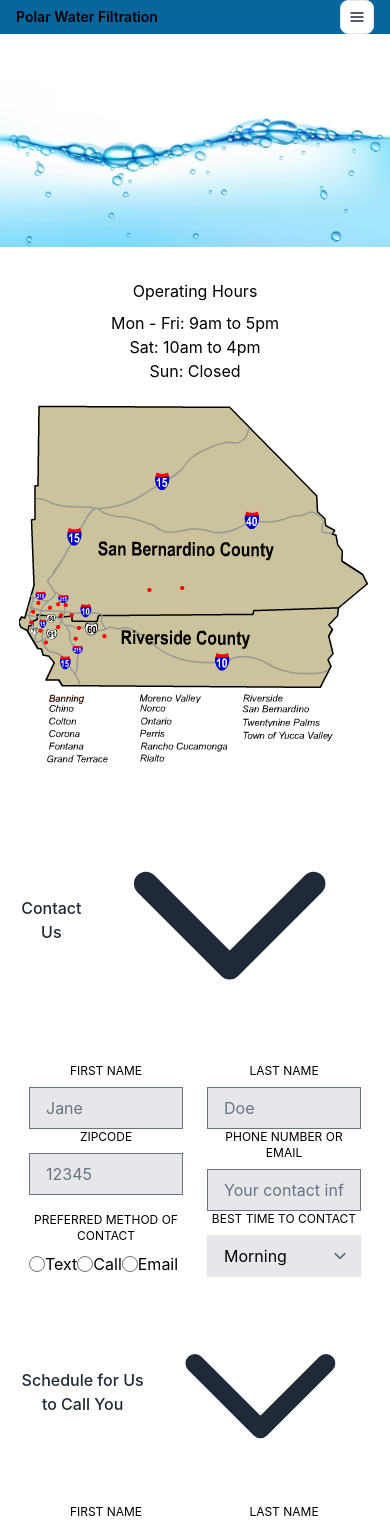
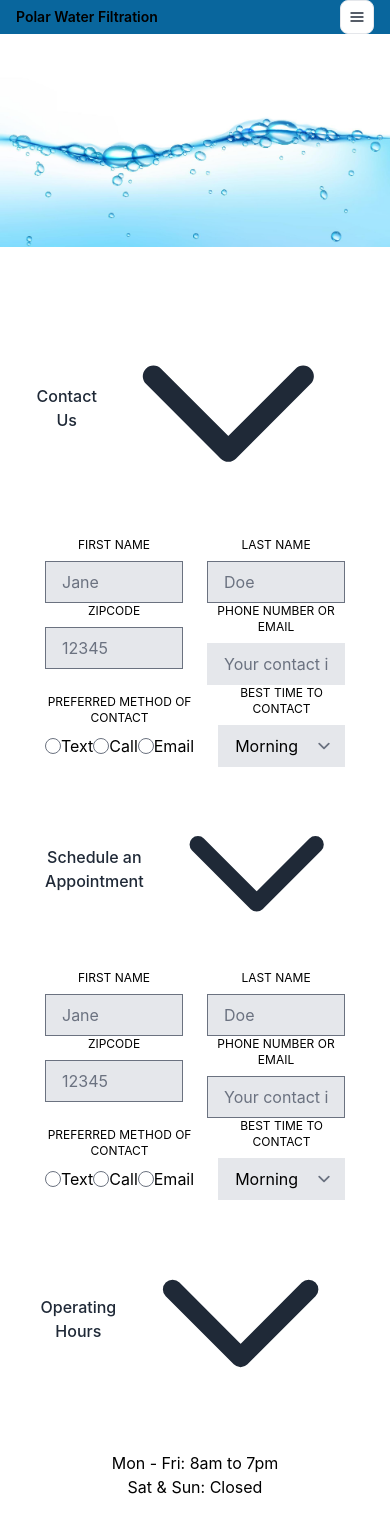
Before and after one commit to Nolden33/PolarWater, a React (Create React App) app in the folder polarwater/: page /contactUs in a window 390 px wide. Shown: the top 1526 px of the page. Built offline with nearby package versions, Linux system fonts and the light colour scheme.

Commit message:
contactUs/FAQ section

```diff
--- a/polarwater/src/App.css
+++ b/polarwater/src/App.css
@@ -75,7 +75,7 @@
 }
 
 .blueSix {
-	background-color: #e1f9ff;
+	background-color: #eaf9fd;
 }
 
 .redTextOne {
--- a/polarwater/src/components/contactUs/AccordionOne.jsx
+++ b/polarwater/src/components/contactUs/AccordionOne.jsx
@@ -61,7 +61,7 @@ function AccordionOne() {
 									Phone Number or Email
 								</label>
 								<input
-									className="appearance-none block w-full bg-gray-200 text-gray-700 border rounded py-3 px-4 leading-tight focus:outline-none focus:bg-white"
+									className="appearance-none block w-full bg-gray-200 text-gray-700 border border-gray-200 rounded py-3 px-4 leading-tight focus:outline-none focus:bg-white"
 									id="grid-contact"
 									type="text"
 									placeholder="Your contact information"
@@ -115,7 +115,7 @@ function AccordionOne() {
 									Best Time to Contact
 								</label>
 								<select
-									className="block w-full bg-gray-200 border border-gray-200 text-gray-700 py-3 px-4 pr-8 rounded leading-tight focus:outline-none focus:bg-white focus:border-gray-500"
+									className="appearance-none block w-full bg-gray-200 border border-gray-200 text-gray-700 py-3 px-4 pr-8 rounded leading-tight focus:outline-none focus:bg-white focus:border-gray-500"
 									id="grid-time"
 								>
 									<option>Morning</option>
--- a/polarwater/src/components/contactUs/ContactUs.jsx
+++ b/polarwater/src/components/contactUs/ContactUs.jsx
@@ -13,20 +13,40 @@ function ContactUs() {
 
 	const accordionItems = [
 		{
-            id: "one",
+			id: 1,
 			title: "Contact Us",
-            content: <Acc1 />
+			content: <Acc1 />,
 		},
 		{
-            id: "two",
-            title: "Schedule for Us to Call You",
-            content: <Acc2 />
+			id: 2,
+			title: "Schedule an Appointment",
+			content: <Acc2 />,
 		},
         {
-            id: "three",
+            id: 3,
+			title: "Operating Hours",
+			content:
+            <div className="p-4 text-lg text-left">
+                <p>Mon - Fri: 8am to 7pm</p>
+                <p>Sat & Sun: Closed</p>
+            </div>,
+		},
+		{
+            id: 4,
+			title: "Area of Operation",
+			content:
+            <img
+                src={Map}
+                alt="Map of the Inland Empire"
+                className="max-w-full h-auto rounded-lg"
+            />,
+		},
+        {
+            id: 5,
             title: "Social Medias",
-            content: "This is the first item's accordion body. It is hidden by default..."
-        }
+            content:
+                "This is the first item's accordion body. It is hidden by default...",
+        },
 	];
 
 	return (
@@ -34,52 +54,71 @@ function ContactUs() {
             {/* Title and Banner section */}
             <div className="relative block overflow-hidden dark:focus:outline-none">
                 <div className="aspect-w-12 aspect-h-7 sm:aspect-none overflow-hidden">
-          <img className="w-full h-80 object-cover" src={Water} alt="Water Filtration Systems" />
+                    <img
+                        className="w-full h-80 object-cover"
+                        src={Water}
+                        alt="Water Filtration Systems"
+                    />
                 </div>
                 <div className="absolute bottom-48 lg:start-40 md:start-20 p-2">
-          <div className="p-3 text-3xl font-bold text-black">
-            Contact Us
-          </div>
-        </div>
-      </div>
-      {/* Grid Layout */}
-      <div className="grid grid-rows-3 gap-4 p-4">
-        {/* Row 1: Banner and Title - Already included above */}
-
-        {/* Row 2: Brief Description and Image */}
-        <div className="flex flex-col md:flex-row justify-between items-center">
-          <div className="p-4 text-lg">
-            <h2 className="font-bold text-xl mb-2">Operating Hours</h2>
-            <p>Mon - Fri: 9am to 5pm</p>
-            <p>Sat: 10am to 4pm</p>
-            <p>Sun: Closed</p>
-          </div>
-          <div>
-            <img src={Map} alt="Map of the Inland Empire" className="max-w-full h-auto rounded-lg" />
+                    <div className="p-3 text-3xl font-bold text-black">Frequently Asked Questions</div>
                 </div>
             </div>
 
-        {/* Row 3: Accordion for Contact Us, Schedule, and Social Medias */}
+            {/* Grid Layout */}
+			<div className="container mx-auto p-4 lg:px-40">
+				<div className="grid grid-rows-3 gap-4 p-4">
+
+					{/* Accordion for Contact Us, Schedule, and Social Medias */}
 					<div className="flex flex-col gap-4">
 						{accordionItems.map(({ id, title, content }) => (
-                    <div key={id} className={`border ${activeId === id ? 'border-blue-600' : 'border-transparent'} rounded-lg overflow-hidden transition-colors`}>
+							<div
+								key={id}
+								className={`border ${
+									activeId === id ? "border-blue-600" : "border-transparent"
+								} rounded-lg overflow-hidden transition-colors`}
+							>
 								<button
-                            className={`flex justify-between items-center w-full px-5 py-4 text-left text-gray-800 font-medium hover:bg-gray-100 focus:outline-none ${activeId === id ? 'text-blue-600' : ''}`}
+									className={`flex justify-between items-center w-full px-5 py-4 text-left text-gray-800 font-medium hover:bg-gray-100 focus:outline-none ${
+										activeId === id ? "text-blue-600" : ""
+									}`}
 									aria-expanded={activeId === id}
 									onClick={() => toggleAccordion(id)}
 								>
 									{title}
-                            <svg xmlns="http://www.w3.org/2000/svg" className={`w-6 h-6 transform ${activeId === id ? 'rotate-180' : ''}`} fill="none" viewBox="0 0 24 24" stroke="currentColor">
-                                <path strokeLinecap="round" strokeLinejoin="round" strokeWidth={2} d="M19 9l-7 7-7-7" />
+									<svg
+										xmlns="http://www.w3.org/2000/svg"
+										className={`w-6 h-6 transform ${
+											activeId === id ? "rotate-180" : ""
+										}`}
+										fill="none"
+										viewBox="0 0 24 24"
+										stroke="currentColor"
+									>
+										<path
+											strokeLinecap="round"
+											strokeLinejoin="round"
+											strokeWidth={2}
+											d="M19 9l-7 7-7-7"
+										/>
 									</svg>
 								</button>
-                        <div className={`${activeId === id ? 'max-h-96' : 'max-h-0'} overflow-hidden transition-max-height duration-700 ease-in-out`}>
+								<div
+									className={`${
+										activeId === id ? "h-auto" : "max-h-0"
+									} overflow-hidden transition-max-height duration-700 ease-in-out`}
+								>
 									<div className="p-5">
-                                {typeof content === "string" ? <p className="text-gray-800">{content}</p> : content}
+										{typeof content === "string" ? (
+											<p className="text-gray-800">{content}</p>
+										) : (
+											content
+										)}
 									</div>
 								</div>
 							</div>
 						))}
+					</div>
 				</div>
 			</div>
 		</React.Fragment>
--- a/polarwater/src/components/landingPage/FilterSection.jsx
+++ b/polarwater/src/components/landingPage/FilterSection.jsx
@@ -36,7 +36,7 @@ function FilterSection() {
                         {/* Cards Row */}
                         <div className="flex overflow-x-auto py-2 -mx-2 lg:w-3/4">
 							{/* Card 1 */}
-							<div className="flex-shrink-0 min-w-[300px] bg-white rounded-lg shadow mx-4">
+							<div className="flex-shrink-0 min-w-[300px] blueSix rounded-lg shadow mx-4">
 								<div className="p-4">
 									<h3 className="text-2xl font-semibold text-gray-800 mb-2">
 										Product 1
@@ -54,7 +54,7 @@ function FilterSection() {
 							</div>
 
 							{/* Card 2 */}
-							<div className="min-w-[300px] bg-white rounded-lg shadow flex-shrink-0 mx-4">
+							<div className="min-w-[300px] blueSix rounded-lg shadow flex-shrink-0 mx-4">
 								<div className="p-4">
 									<h3 className="text-2xl font-semibold text-gray-800 mb-2">
 										Product 2
@@ -72,7 +72,7 @@ function FilterSection() {
 							</div>
 
 							{/* Card 3 */}
-							<div className="min-w-[300px] bg-white rounded-lg shadow flex-shrink-0 mx-4">
+							<div className="min-w-[300px] blueSix rounded-lg shadow flex-shrink-0 mx-4">
 								<div className="p-4">
 									<h3 className="text-2xl font-semibold text-gray-800 mb-2">
 										Product 3
@@ -90,7 +90,7 @@ function FilterSection() {
 							</div>
 
 							{/* Card 4 */}
-							<div className="min-w-[300px] bg-white rounded-lg shadow flex-shrink-0 mx-4">
+							<div className="min-w-[300px] blueSix rounded-lg shadow flex-shrink-0 mx-4">
 								<div className="p-4">
 									<h3 className="text-2xl font-semibold text-gray-800 mb-2">
 										Product 4
@@ -108,7 +108,7 @@ function FilterSection() {
 							</div>
 
 							{/* Card 5 */}
-							<div className="min-w-[300px] bg-white rounded-lg shadow flex-shrink-0 mx-4">
+							<div className="min-w-[300px] blueSix rounded-lg shadow flex-shrink-0 mx-4">
 								<div className="p-4">
 									<h3 className="text-2xl font-semibold text-gray-800 mb-2">
 										Product 5
```
Lines whose indentation alone changed are shown as unchanged.
